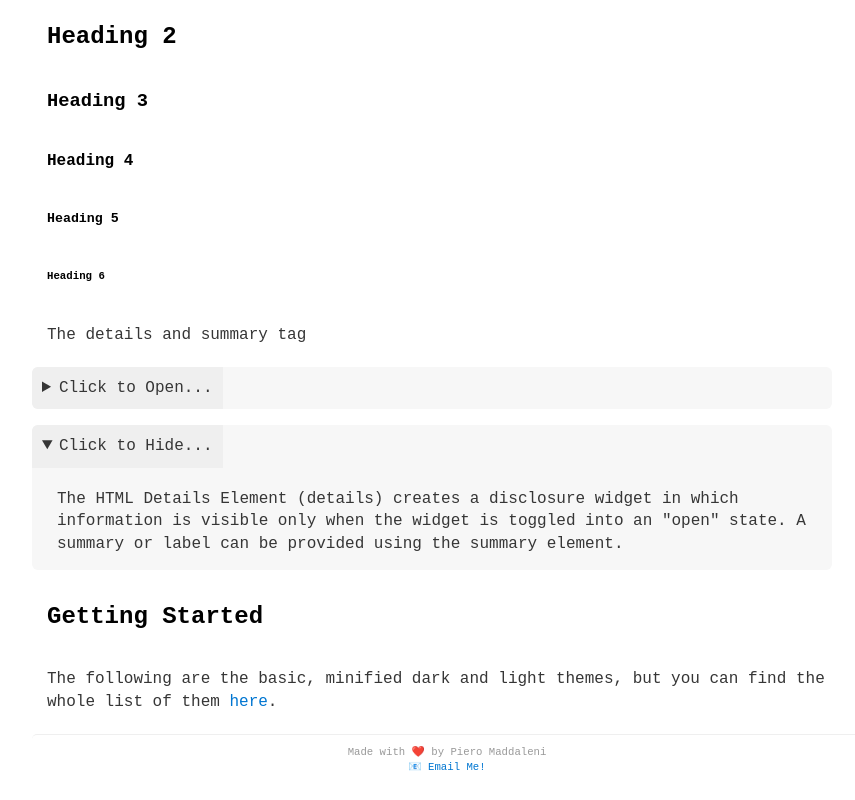
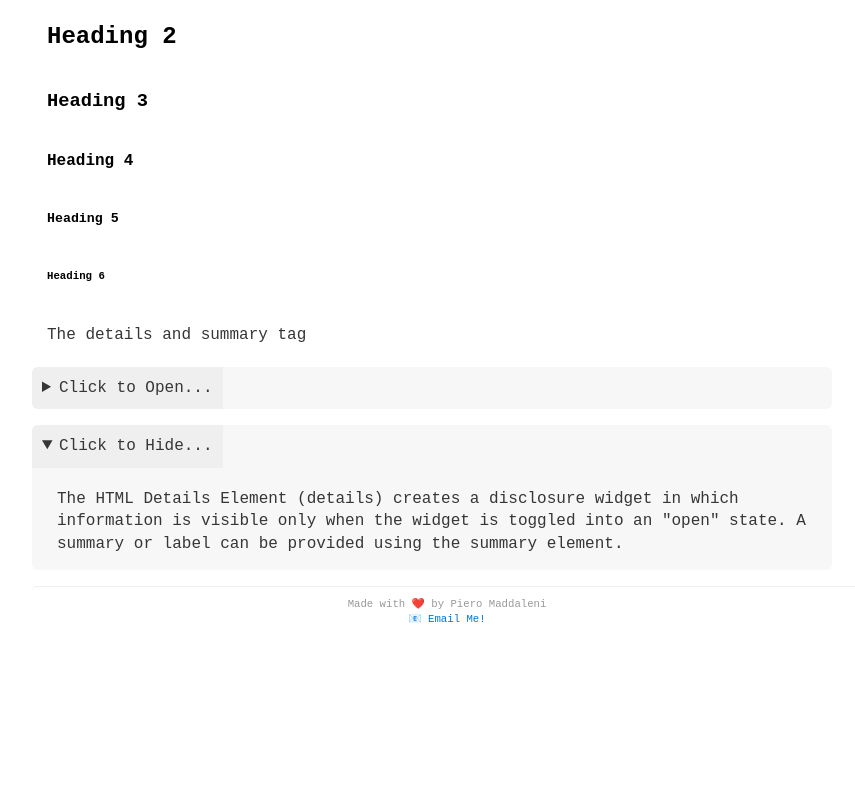
Before and after one commit to piemadd/piero.css, a plain HTML site: page index.html in a window 1280 px wide. Shown: the part 4755-5555 px from the top of the page, without its empty margins (208-1063 px from the left). After the commit the page ends 5407 px from the top, so only its background shows below. Drawn offline with Linux system fonts and the light colour scheme.

```diff
--- a/index.html
+++ b/index.html
@@ -224,10 +224,7 @@
       <summary>Click to Hide...</summary>
       <p>The HTML Details Element (details) creates a disclosure widget in which information is visible only when the widget is toggled into an "open" state. A summary or label can be provided using the summary element.</p>
     </details>
-
-	<h2>Getting Started</h2>
-	<p>The following are the basic, minified dark and light themes, but you can find the whole list of them <a href="https://github.com/pieromqwerty/piero.css_source/releases">here</a>.</p>
-        <footer><small>
+       <footer><small>
 			<center>
         		Made with ❤️ by Piero Maddaleni<br>
         		<a href="mailto:piero@piemadd.com">Email Me!</a>
```
